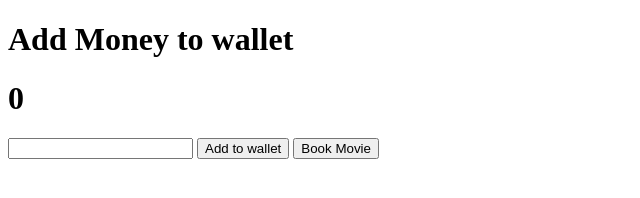
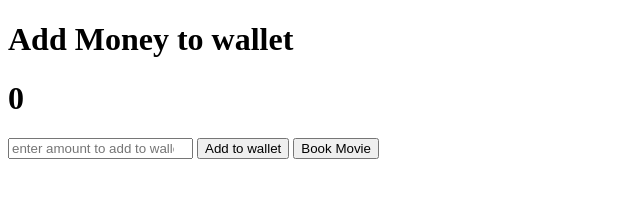
Before and after one commit to shubham0709/book-movie-assignment, a plain HTML site: page index.html in a window 1280 px wide. Shown: the whole page, without its empty margins (0-640 px from the left). Drawn offline with Linux system fonts and the light colour scheme.

Commit message:
nothing much

```diff
--- a/index.html
+++ b/index.html
@@ -18,7 +18,7 @@
     <!-- input box for accepting money with id as "amount" -->
     <!-- button with id as "add_to_wallet" -->
     <!-- button with id as "book_movies" to go to movies.html -->
-    <input type="number" id="amount">
+    <input type="number" id="amount" placeholder="enter amount to add to wallet">
     <button id="add_to_wallet" onclick="addToWallet()">Add to wallet</button>
     <button id="book_movies">Book Movie</button>
   </div>
```
